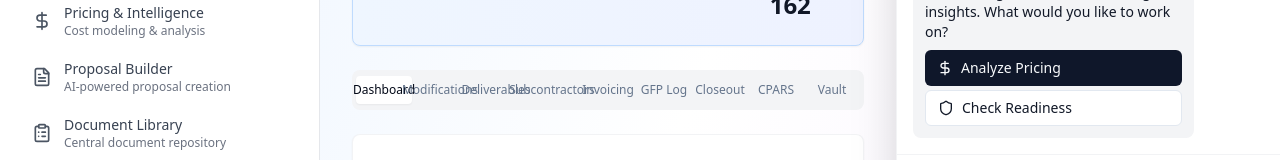
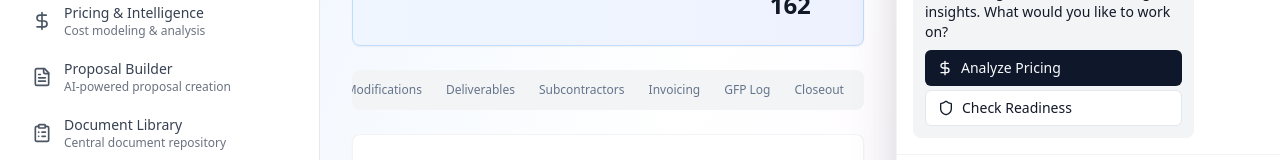
Before and after one commit to jstiger2469/bidperfect-ui, a Next.js app: page /contract-admin/1 in a window 1280 px wide. Shown: the part 557-717 px from the top of the page. Built offline with nearby package versions, Linux system fonts and the light colour scheme.

Commit message:
Fix contract admin navigation to display horizontally with flex layout

```diff
--- a/src/app/contract-admin/[contractId]/page.tsx
+++ b/src/app/contract-admin/[contractId]/page.tsx
@@ -728,16 +728,16 @@ export default function ContractWorkspacePage() {
 
         {/* Main Content */}
         <Tabs value={activeTab} onValueChange={setActiveTab} className="space-y-6">
-          <TabsList className="grid w-full grid-cols-9 bg-gray-100 p-1 rounded-lg">
-            <TabsTrigger value="dashboard" className="text-xs">Dashboard</TabsTrigger>
-            <TabsTrigger value="modifications" className="text-xs">Modifications</TabsTrigger>
-            <TabsTrigger value="deliverables" className="text-xs">Deliverables</TabsTrigger>
-            <TabsTrigger value="subcontractors" className="text-xs">Subcontractors</TabsTrigger>
-            <TabsTrigger value="invoicing" className="text-xs">Invoicing</TabsTrigger>
-            <TabsTrigger value="gfp" className="text-xs">GFP Log</TabsTrigger>
-            <TabsTrigger value="closeout" className="text-xs">Closeout</TabsTrigger>
-            <TabsTrigger value="cpars" className="text-xs">CPARS</TabsTrigger>
-            <TabsTrigger value="vault" className="text-xs">Vault</TabsTrigger>
+          <TabsList className="flex w-full bg-gray-100 p-1 rounded-lg overflow-x-auto">
+            <TabsTrigger value="dashboard" className="text-xs flex-shrink-0">Dashboard</TabsTrigger>
+            <TabsTrigger value="modifications" className="text-xs flex-shrink-0">Modifications</TabsTrigger>
+            <TabsTrigger value="deliverables" className="text-xs flex-shrink-0">Deliverables</TabsTrigger>
+            <TabsTrigger value="subcontractors" className="text-xs flex-shrink-0">Subcontractors</TabsTrigger>
+            <TabsTrigger value="invoicing" className="text-xs flex-shrink-0">Invoicing</TabsTrigger>
+            <TabsTrigger value="gfp" className="text-xs flex-shrink-0">GFP Log</TabsTrigger>
+            <TabsTrigger value="closeout" className="text-xs flex-shrink-0">Closeout</TabsTrigger>
+            <TabsTrigger value="cpars" className="text-xs flex-shrink-0">CPARS</TabsTrigger>
+            <TabsTrigger value="vault" className="text-xs flex-shrink-0">Vault</TabsTrigger>
           </TabsList>
 
           <TabsContent value="dashboard" className="space-y-6">
```
